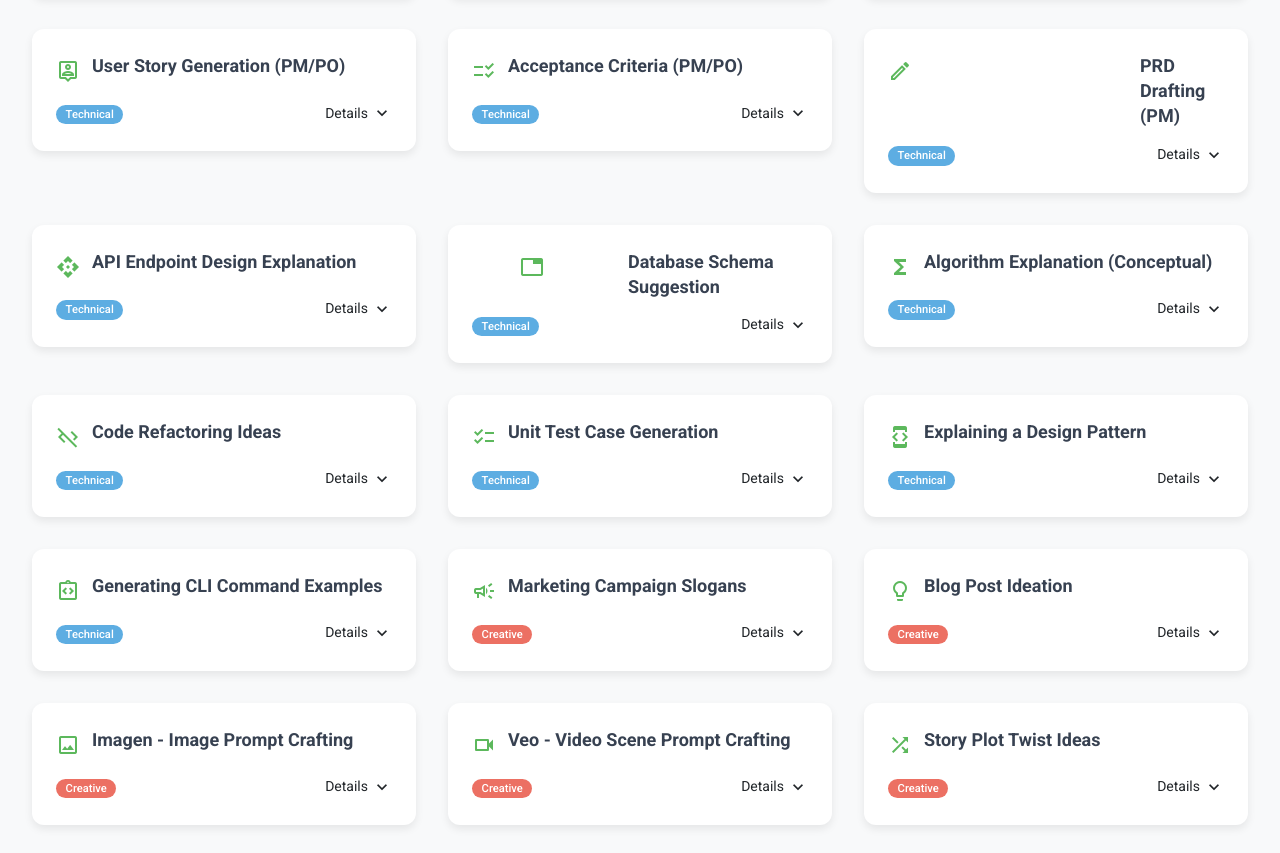
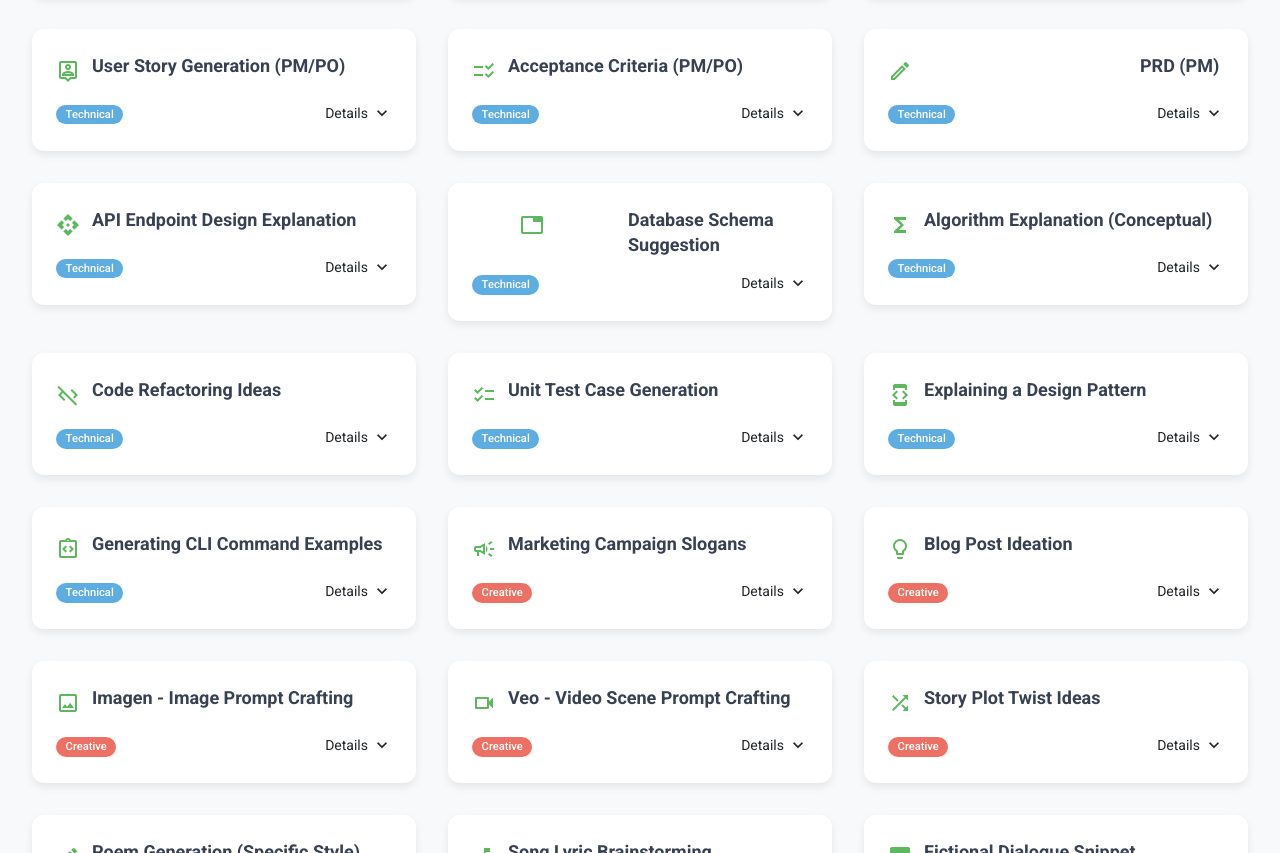
Before and after one commit to atMattV/geminiguide, a plain HTML site: page index.html in a window 1280 px wide. Shown: the part 1881-2734 px from the top of the page. Drawn offline with nearby package versions, Linux system fonts and the light colour scheme.

Commit message:
Update index.html

```diff
--- a/index.html
+++ b/index.html
@@ -570,7 +570,7 @@
                 example: `<strong>Persona:</strong> You are a detail-oriented Product Owner working on an e-commerce platform.<br><br><strong>Task:</strong> Define comprehensive acceptance criteria for the user story: "As a customer, I want to be able to filter products by color so that I can easily find items in my preferred shade."<br><br><strong>Context:</strong> The product filtering system already supports filtering by size and price. Color filtering should allow selecting multiple colors. Product data includes a 'color' attribute which can be a string or an array of strings for multi-color items.\nFormat: A bulleted list of clear, testable acceptance criteria. Use "Given-When-Then" format for clarity on specific scenarios.`
             },
             {
-                category: 'technical', title: 'PRD Drafting (PM)', icon: 'edit_document',
+                category: 'technical', title: 'PRD (PM)', icon: 'edit_document',
                 template: `Persona: You are a Product Manager drafting a Product Requirements Document (PRD).\nTask: Draft the "[Specific PRD Section, e.g., Goals, Target Audience, Success Metrics, Assumptions, Risks]" section for a new feature: [Feature Name].\nContext: The feature is [Brief description of the feature]. The overall product is [Product Name/Type] and its primary users are [Brief user description]. The main business objective for this feature is [Business Objective].\nFormat: A well-structured text for the specified PRD section, including relevant sub-headings and bullet points where appropriate. Ensure the content is clear, concise, and actionable for engineering and design teams.`,
                 example: `<strong>Persona:</strong> You are a Product Manager drafting a PRD for a new "Collaborative Playlists" feature in a music streaming app.\n<strong>Task:</strong> Draft the "Success Metrics" section for this feature.\n<strong>Context:</strong> The "Collaborative Playlists" feature allows multiple users to add, remove, and reorder songs in a shared playlist. The main business objective is to increase user engagement and social interaction within the app.\n<strong>Format:</strong> A well-structured "Success Metrics" section with clear, measurable, achievable, relevant, and time-bound (SMART) metrics. Include primary and secondary metrics.`
             },
```
